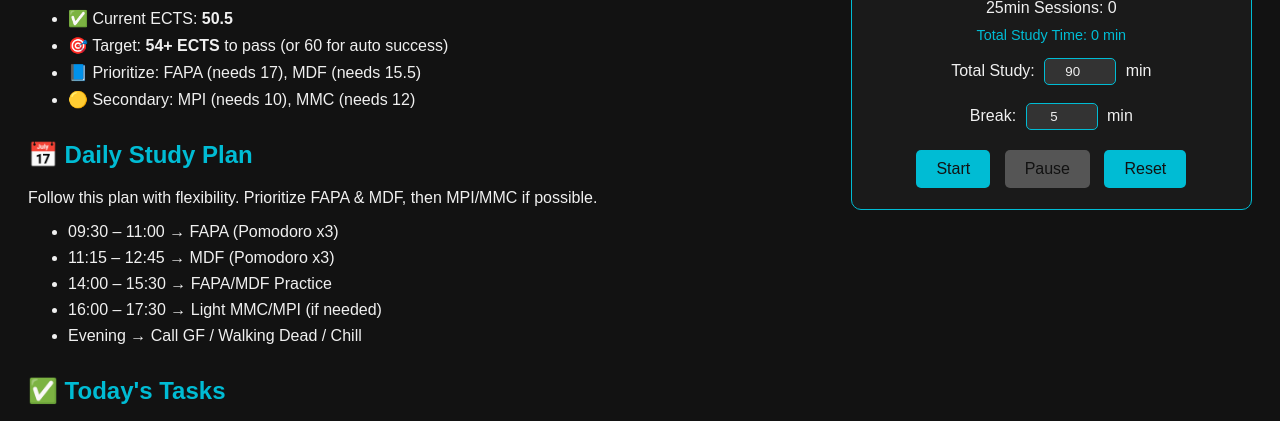
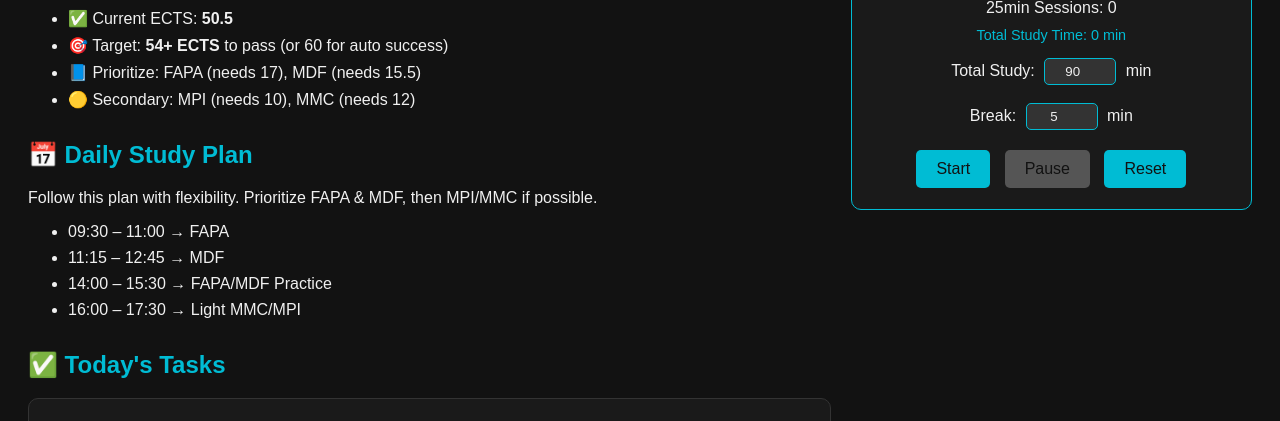
Before and after one commit to mftira/exams, a plain HTML site: page index.html in a window 1280 px wide. Shown: the part 309-730 px from the top of the page. Drawn offline with Linux system fonts and the light colour scheme.

Commit message:
some fixes

```diff
--- a/index.html
+++ b/index.html
@@ -186,11 +186,10 @@
         <h2>📅 Daily Study Plan</h2>
         <p>Follow this plan with flexibility. Prioritize FAPA & MDF, then MPI/MMC if possible.</p>
         <ul class="goal-list">
-          <li>09:30 – 11:00 → FAPA (Pomodoro x3)</li>
-          <li>11:15 – 12:45 → MDF (Pomodoro x3)</li>
+          <li>09:30 – 11:00 → FAPA </li>
+          <li>11:15 – 12:45 → MDF </li>
           <li>14:00 – 15:30 → FAPA/MDF Practice</li>
-          <li>16:00 – 17:30 → Light MMC/MPI (if needed)</li>
-          <li>Evening → Call GF / Walking Dead / Chill</li>
+          <li>16:00 – 17:30 → Light MMC/MPI </li>
         </ul>
       </div>
 
```
